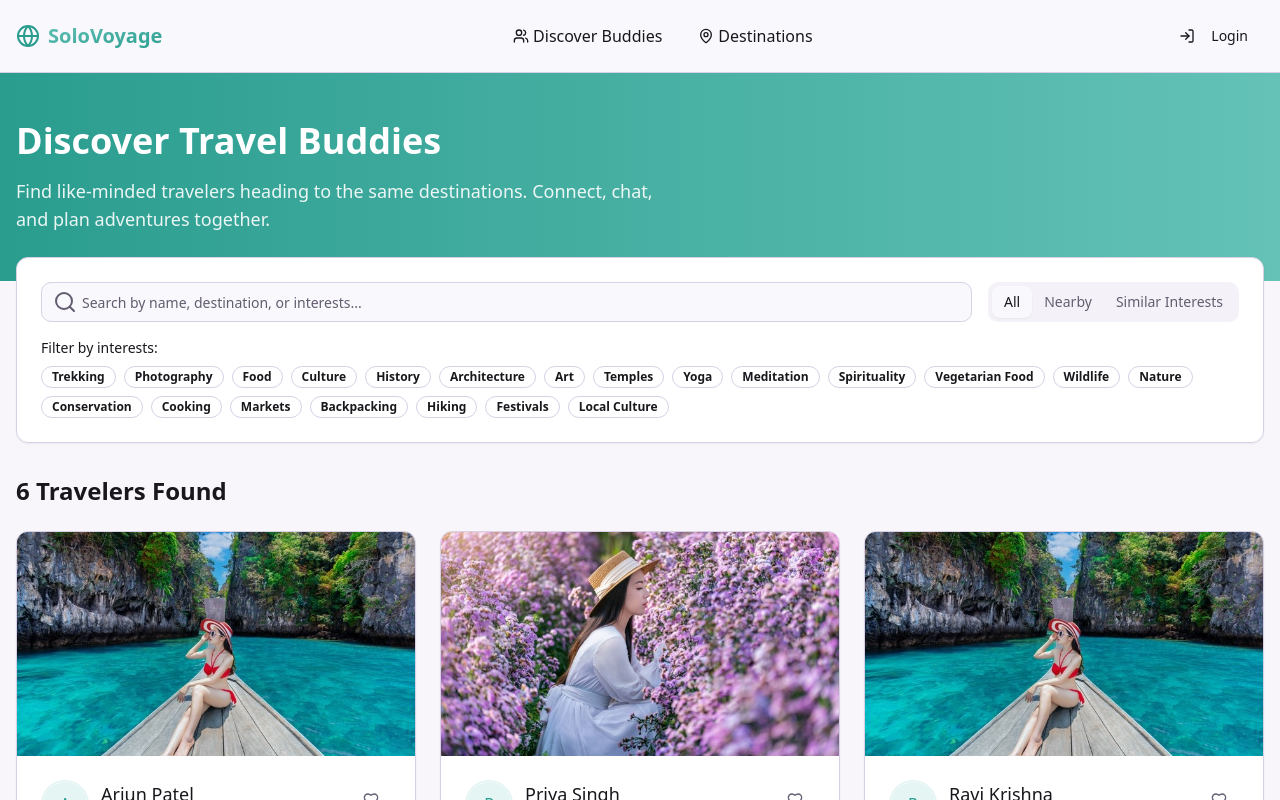
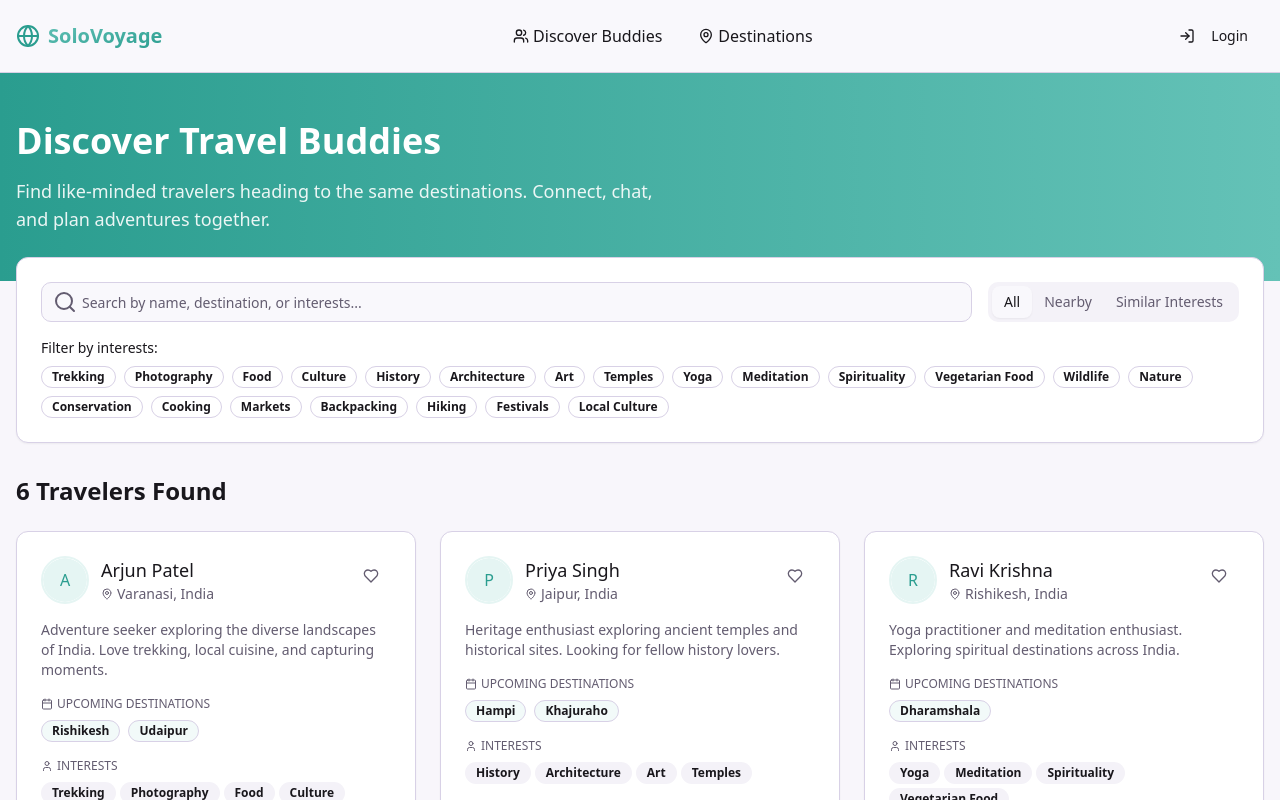
Before and after one commit to SnehaSurve2206/solo-voyage-buddy, a React (Vite) app: page /discover in a window 1280 px wide. Shown: the top 800 px of the page. Built offline with nearby package versions, Linux system fonts and the light colour scheme.

Commit message:
Remove image display
Remove image display from the discover page.

```diff
--- a/src/data/mockTravelers.ts
+++ b/src/data/mockTravelers.ts
@@ -15,11 +15,7 @@ export const mockTravelers: User[] = [
     ],
     travelStyle: ["Adventure", "Cultural", "Photography"],
     verificationStatus: "verified",
-    avatar: "/lovable-uploads/5c4e9825-196a-44a1-ad51-add6ea6af711.png",
-    images: [
-      { url: "/lovable-uploads/7ede296a-1b1b-46f8-a106-785dcb08058f.png", alt: "Mountain lake reflection" },
-      { url: "/lovable-uploads/76cb3077-a3ee-4723-bf08-21fdc285fd6f.png", alt: "Coastal sunset" }
-    ]
+    avatar: "/lovable-uploads/5c4e9825-196a-44a1-ad51-add6ea6af711.png"
   },
   {
     id: "2",
@@ -34,11 +30,7 @@ export const mockTravelers: User[] = [
     ],
     travelStyle: ["Cultural", "Heritage", "Luxury"],
     verificationStatus: "verified",
-    avatar: "/lovable-uploads/76cb3077-a3ee-4723-bf08-21fdc285fd6f.png",
-    images: [
-      { url: "/lovable-uploads/5c4e9825-196a-44a1-ad51-add6ea6af711.png", alt: "Woman in flower garden" },
-      { url: "/lovable-uploads/6537d9ef-07a7-405d-8d71-312b93da6d9f.png", alt: "Tropical island view" }
-    ]
+    avatar: "/lovable-uploads/76cb3077-a3ee-4723-bf08-21fdc285fd6f.png"
   },
   {
     id: "3",
@@ -52,11 +44,7 @@ export const mockTravelers: User[] = [
     ],
     travelStyle: ["Spiritual", "Wellness", "Budget"],
     verificationStatus: "verified",
-    avatar: "/lovable-uploads/6537d9ef-07a7-405d-8d71-312b93da6d9f.png",
-    images: [
-      { url: "/lovable-uploads/7ede296a-1b1b-46f8-a106-785dcb08058f.png", alt: "Mountain temple" },
-      { url: "/lovable-uploads/76cb3077-a3ee-4723-bf08-21fdc285fd6f.png", alt: "Sunset meditation" }
-    ]
+    avatar: "/lovable-uploads/6537d9ef-07a7-405d-8d71-312b93da6d9f.png"
   },
   {
     id: "4",
@@ -71,11 +59,7 @@ export const mockTravelers: User[] = [
     ],
     travelStyle: ["Adventure", "Nature", "Photography"],
     verificationStatus: "verified",
-    avatar: "/lovable-uploads/7ede296a-1b1b-46f8-a106-785dcb08058f.png",
-    images: [
-      { url: "/lovable-uploads/5c4e9825-196a-44a1-ad51-add6ea6af711.png", alt: "Wildlife sanctuary" },
-      { url: "/lovable-uploads/6537d9ef-07a7-405d-8d71-312b93da6d9f.png", alt: "Tiger in forest" }
-    ]
+    avatar: "/lovable-uploads/7ede296a-1b1b-46f8-a106-785dcb08058f.png"
   },
   {
     id: "5",
@@ -90,11 +74,7 @@ export const mockTravelers: User[] = [
     ],
     travelStyle: ["Foodie", "Cultural", "Urban"],
     verificationStatus: "verified",
-    avatar: "/lovable-uploads/5c4e9825-196a-44a1-ad51-add6ea6af711.png",
-    images: [
-      { url: "/lovable-uploads/7ede296a-1b1b-46f8-a106-785dcb08058f.png", alt: "Street food market" },
-      { url: "/lovable-uploads/76cb3077-a3ee-4723-bf08-21fdc285fd6f.png", alt: "Traditional thali" }
-    ]
+    avatar: "/lovable-uploads/5c4e9825-196a-44a1-ad51-add6ea6af711.png"
   },
   {
     id: "6",
@@ -109,11 +89,7 @@ export const mockTravelers: User[] = [
     ],
     travelStyle: ["Budget", "Adventure", "Cultural"],
     verificationStatus: "verified",
-    avatar: "/lovable-uploads/6537d9ef-07a7-405d-8d71-312b93da6d9f.png",
-    images: [
-      { url: "/lovable-uploads/5c4e9825-196a-44a1-ad51-add6ea6af711.png", alt: "Mountain hiking" },
-      { url: "/lovable-uploads/7ede296a-1b1b-46f8-a106-785dcb08058f.png", alt: "Local festival" }
-    ]
+    avatar: "/lovable-uploads/6537d9ef-07a7-405d-8d71-312b93da6d9f.png"
   }
 ];
 
--- a/src/pages/Discover.tsx
+++ b/src/pages/Discover.tsx
@@ -160,15 +160,6 @@ const Discover = () => {
               {filteredTravelers.map(traveler => (
                 <Card key={traveler.id} className="voyager-card overflow-hidden">
                   <CardContent className="p-0">
-                    {traveler.images && traveler.images.length > 0 && (
-                      <div className="aspect-video w-full overflow-hidden">
-                        <img
-                          src={traveler.images[0].url}
-                          alt={traveler.images[0].alt}
-                          className="w-full h-full object-cover"
-                        />
-                      </div>
-                    )}
                     <div className="p-6">
                       <div className="flex justify-between items-start mb-4">
                         <div className="flex items-center gap-3">
--- a/src/types/index.ts
+++ b/src/types/index.ts
@@ -7,11 +7,6 @@ export interface Destination {
 }
 
 export type VerificationStatus = "verified" | "pending" | "rejected" | "unverified";
-
-export interface TravelImage {
-  url: string;
-  alt: string;
-}
 
 export interface User {
   id: string;
@@ -23,6 +18,5 @@ export interface User {
   upcomingDestinations: Destination[];
   travelStyle: string[];
   verificationStatus: VerificationStatus;
-  images?: TravelImage[];
   avatar?: string;
 }
```
